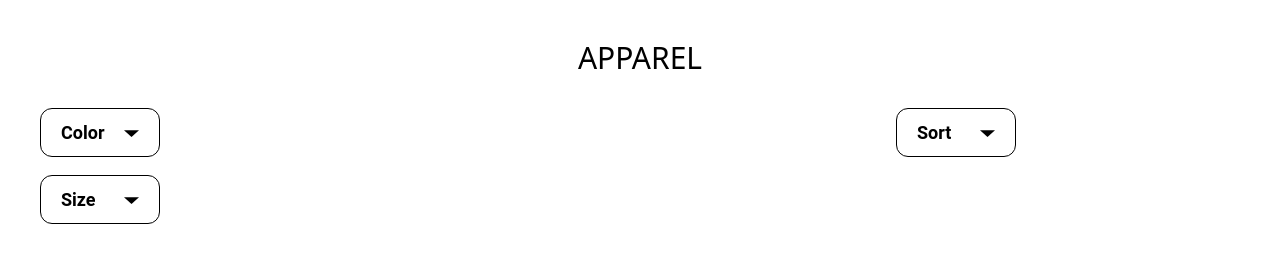
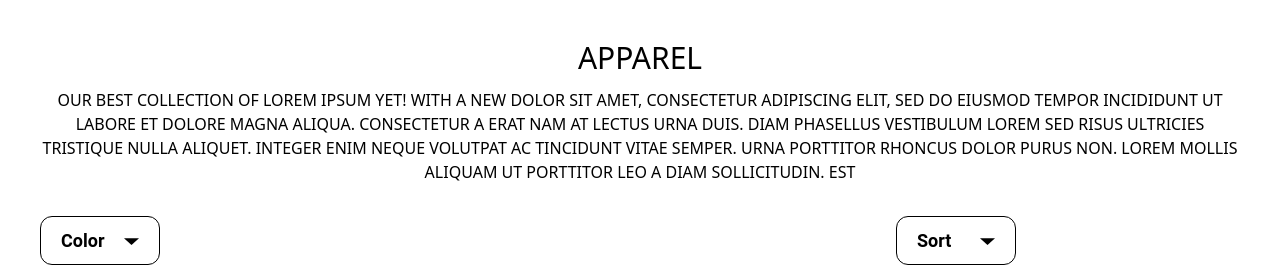
Before and after one commit to Seleyk/nurblik-product-card-new, a React (Create React App) app: page /cards in a window 1280 px wide. Shown: the top 267 px of the page. Built offline with nearby package versions, Linux system fonts and the light colour scheme.

Commit message:
stopping point, still need to fix bug

```diff
--- a/src/pages/Cards.jsx
+++ b/src/pages/Cards.jsx
@@ -7,7 +7,17 @@ import { motion } from 'framer-motion';
 const Cards = () => {
   return (
     <div className="p-10">
-      <h1 className="text-center text-3xl font-medium uppercase mb-8">Apparel</h1>
+      <div className="flex flex-col gap-3 mb-8">
+        <h1 className="text-center text-3xl font-medium uppercase">Apparel</h1>
+        <h1 className="text-center text-md font-[300] uppercase">
+          Our best collection of Lorem ipsum yet! with a new dolor sit amet, consectetur adipiscing elit, sed do
+          eiusmod tempor incididunt ut labore et dolore magna aliqua.
+          Consectetur a erat nam at lectus urna duis. Diam phasellus vestibulum
+          lorem sed risus ultricies tristique nulla aliquet. Integer enim neque
+          volutpat ac tincidunt vitae semper. Urna porttitor rhoncus dolor purus
+          non. Lorem mollis aliquam ut porttitor leo a diam sollicitudin. Est
+        </h1>
+      </div>
       <div className="mb-24">
         <Filter />
       </div>
```
